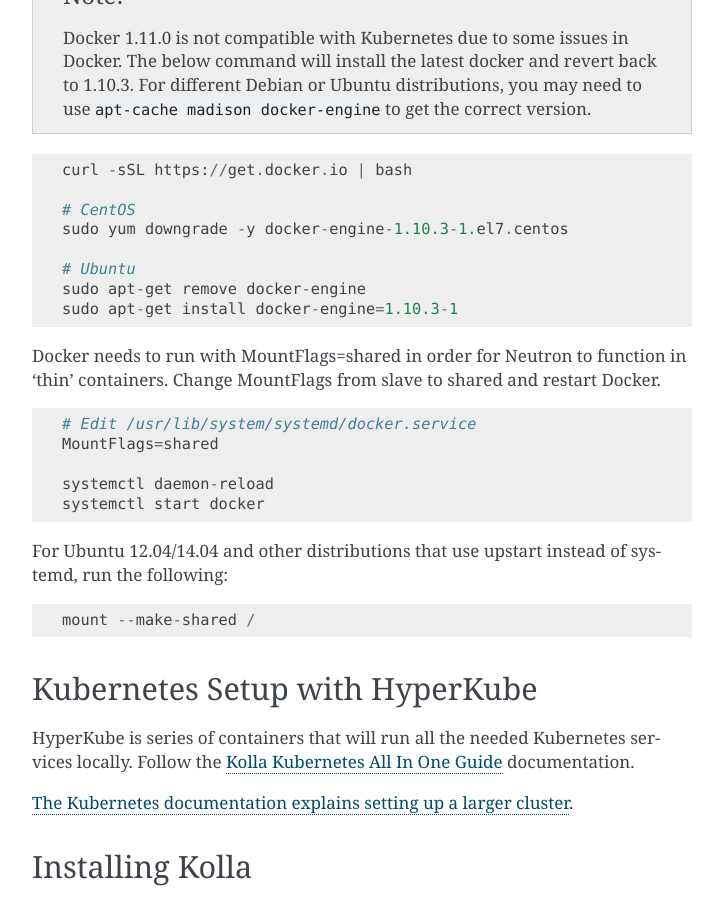
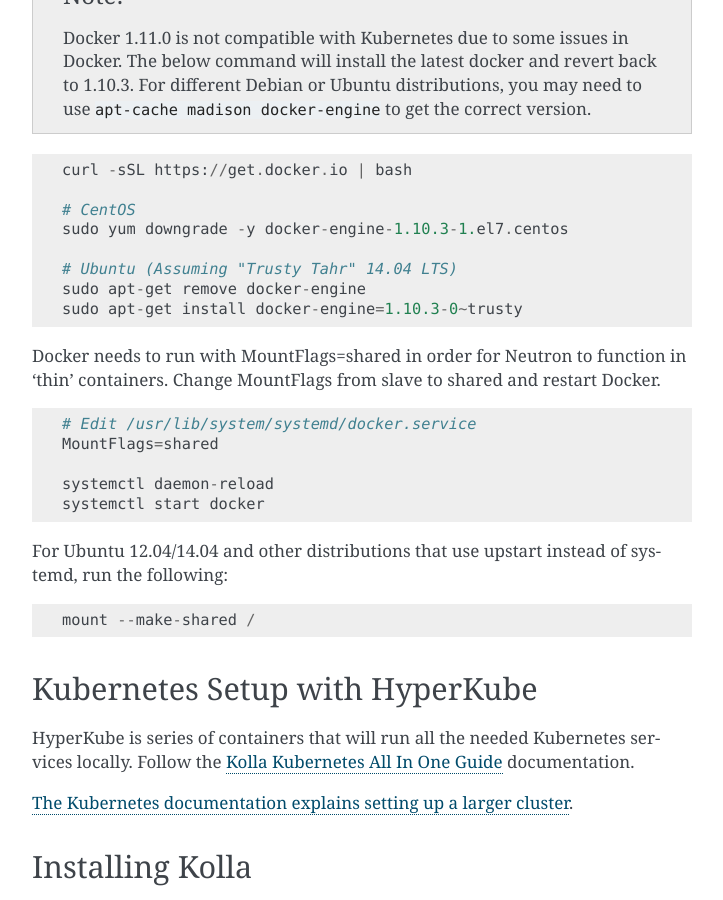
Before and after one commit to openstack-archive/kolla-kubernetes, a Sphinx documentation site: the page built from doc/source/quickstart.rst, in a window 1280 px wide and 900 px high, scrolled down 721 px. Shown: the whole window, without its empty margins (388-1111 px from the left). Built offline with Sphinx 7.4.7, drawn with Linux system fonts in a browser that asks for light colours.

Commit message:
Fix Docker version in quickstart
Change-Id: I0da68486baafae7cfd9853f8c1c3f77ab02c25c9

```diff
--- a/doc/source/quickstart.rst
+++ b/doc/source/quickstart.rst
@@ -37,9 +37,9 @@ Docker, Inc. packaged version of Docker for maximum stability and compatibility.
     # CentOS
     sudo yum downgrade -y docker-engine-1.10.3-1.el7.centos
 
-    # Ubuntu
+    # Ubuntu (Assuming "Trusty Tahr" 14.04 LTS)
     sudo apt-get remove docker-engine
-    sudo apt-get install docker-engine=1.10.3-1
+    sudo apt-get install docker-engine=1.10.3-0~trusty
 
 Docker needs to run with MountFlags=shared in order for Neutron to function
 in 'thin' containers.  Change MountFlags from slave to shared and restart
```
